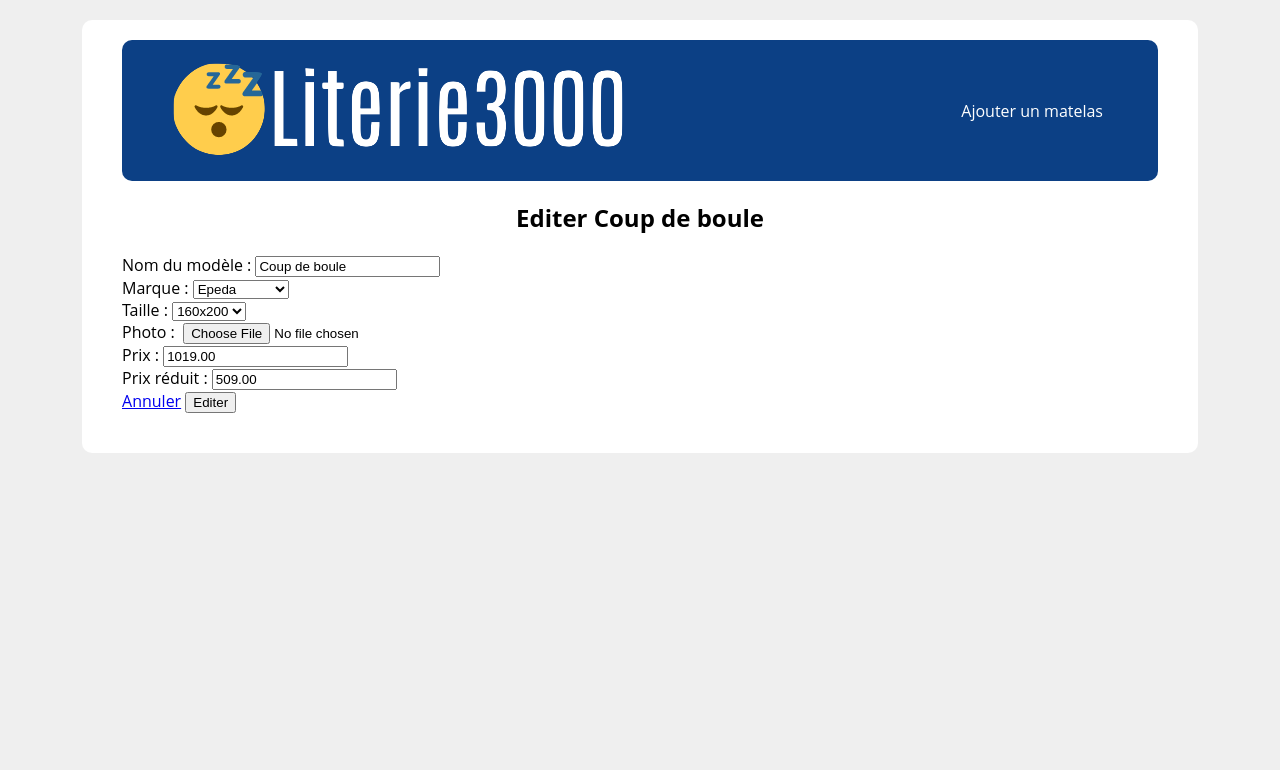
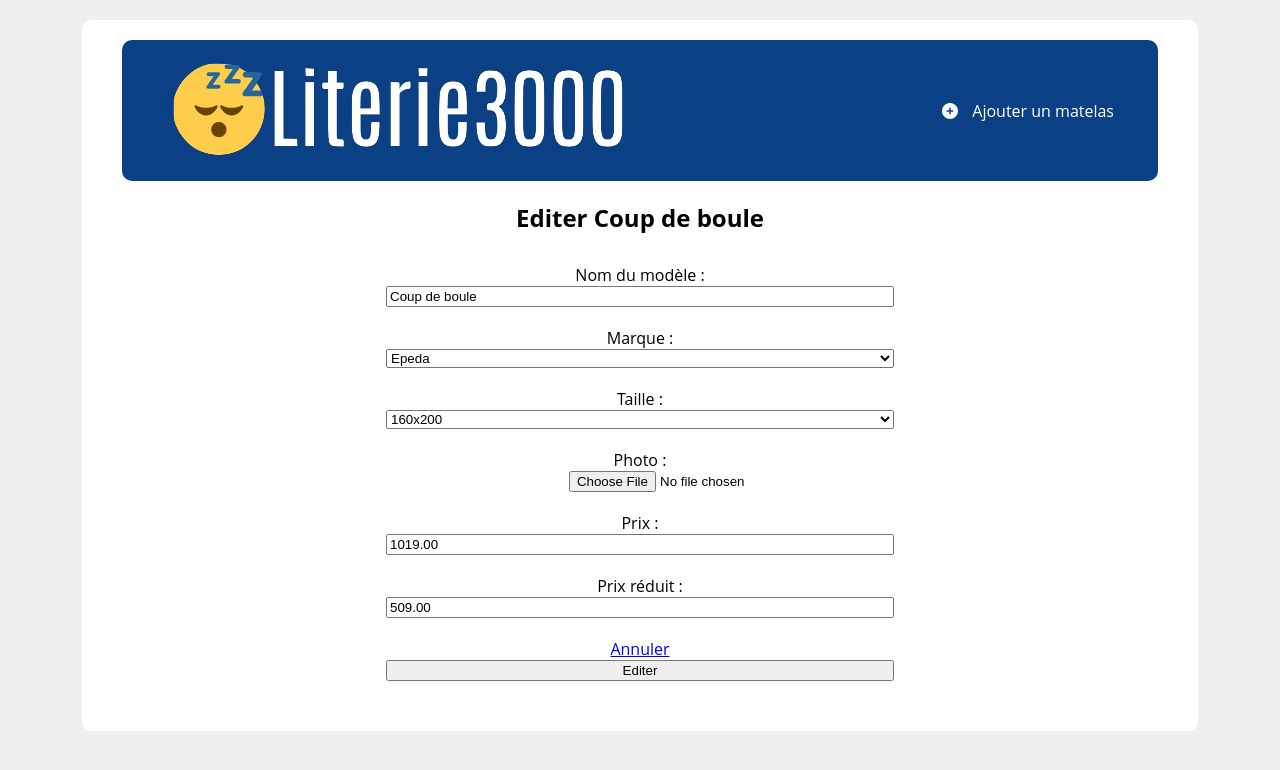
Before and after one commit to Kalyska/literie3000, a PHP site: page /edit.php?id=4 in a window 1280 px wide. Shown: the top 770 px of the page. Run offline with PHP 8.4, Linux system fonts and the light colour scheme; data comes from the database, SQL or seed files in the repository; style sheets or scripts are compiled from the project's sources; some libraries are stand-ins or nearby versions.

Commit message:
modif styles formulaires

```diff
--- a/add.php
+++ b/add.php
@@ -164,7 +164,10 @@ include("templates/header.php");
         ?>
     </div>
 
-    <input type="submit" value="Valider" class="btn">
+    <div class="form-group">
+        <a href="index.php">Annuler</a>
+        <input type="submit" value="Valider" class="btn">
+    </div>
 </form>
 
 <?php
--- a/delete.php
+++ b/delete.php
@@ -35,7 +35,7 @@ if (isset($_GET["id"])) {
     <div class="container delete">
         <h2>Suppression du catalogue</h2>
         <p>Vous êtes sur le point de supprimer <?= $mattress["name"] ?> du catalogue.</p>
-        <div class="btn"><a href="/literie3000">Annuler</a> <a href="/literie3000/delete.php?id=<?= $mattress["id"] ?>&confirm=true">Valider</a></div>
+        <div class="btn"><a href="index.php">Annuler</a> <a class="warning" href="delete.php?id=<?= $mattress["id"] ?>&confirm=true">Valider</a></div>
 
     </div>
 </body>
--- a/edit.php
+++ b/edit.php
@@ -181,8 +181,10 @@ include("templates/header.php");
         ?>
     </div>
 
-    <a href="/literie3000" class="btn">Annuler</a>
-    <input type="submit" value="Editer" class="btn">
+    <div class="form-group">
+        <a href="index.php" class="btn">Annuler</a>
+        <input type="submit" value="Editer" class="btn">
+    </div>
 </form>
 <?php
 include("templates/footer.php");
--- a/sass/_mixins.scss
+++ b/sass/_mixins.scss
@@ -12,8 +12,8 @@
     background-color: $bg;
     border: none;
     text-decoration: none;
-    padding: 1.5rem 2.5rem;
-    border-radius: 2px;
+    padding: 1rem 1.4rem;
+    border-radius: 10px;
 
     &:hover {
         border: 1px solid v.$color-bg;
--- a/sass/main.scss
+++ b/sass/main.scss
@@ -35,10 +35,11 @@ header {
     border-radius: 1rem;
 
     .btn {
-        @include m.button(transparent)
+        @include m.button(transparent);
     }
 }
 
+// TITRES
 h2 {
     text-align: center;
 }
@@ -47,6 +48,11 @@ hr {
     width: 40%;
 }
 
+h3 {
+    text-transform: uppercase;
+}
+
+// INDEX
 .mattress {
     display: flex;
     justify-content: space-evenly;
@@ -56,8 +62,38 @@ hr {
     .catalog-img {
         width: 300px;
     }
+
+    .warning {
+        color: v.$color-warning;
+        font-size: 2rem;
+    }
+
+    .edit {
+        color: v.$color-primary;
+        font-size: 2rem;
+        margin-right: 2rem;
+    }
 }
 
+// ICONES
+i {
+    font-size: 1.6rem;
+    margin-right: 1rem;
+}
+
+// PRIX
+.prices {
+    .high {
+        text-decoration: line-through;
+    }
+
+    .low {
+        color: v.$color-warning;
+        font-size: 2rem;
+    }
+}
+
+// DELETE
 .delete {
     text-align: center;
 
@@ -65,4 +101,27 @@ hr {
         @include m.button(v.$color-primary);
         margin: 2rem;
     }
+
+    .warning {
+        @include m.button(v.$color-warning);
+    }
 }
+
+// FORMULAIRES
+.form-group {
+    text-align: center;
+    padding: 1rem;
+    display: flex;
+    flex-direction: column;
+    align-items: center;
+    justify-content: center;
+
+    input,
+    select {
+        width: 50%
+    }
+
+    #inputPicture {
+        padding-left: 18%
+    }
+}
--- a/templates/header.php
+++ b/templates/header.php
@@ -17,5 +17,5 @@
                 <img src="img/logo-fond-transparent.png" alt="Literie 3000" class="logo">
             </a>
 
-            <a class="btn" href="/add">Ajouter un matelas</a>
+            <a class="btn" href="add.php"><i class="fa-solid fa-circle-plus"></i> Ajouter un matelas</a>
         </header>
```
Also changed, not shown: index.php (+4 -4 lines).
